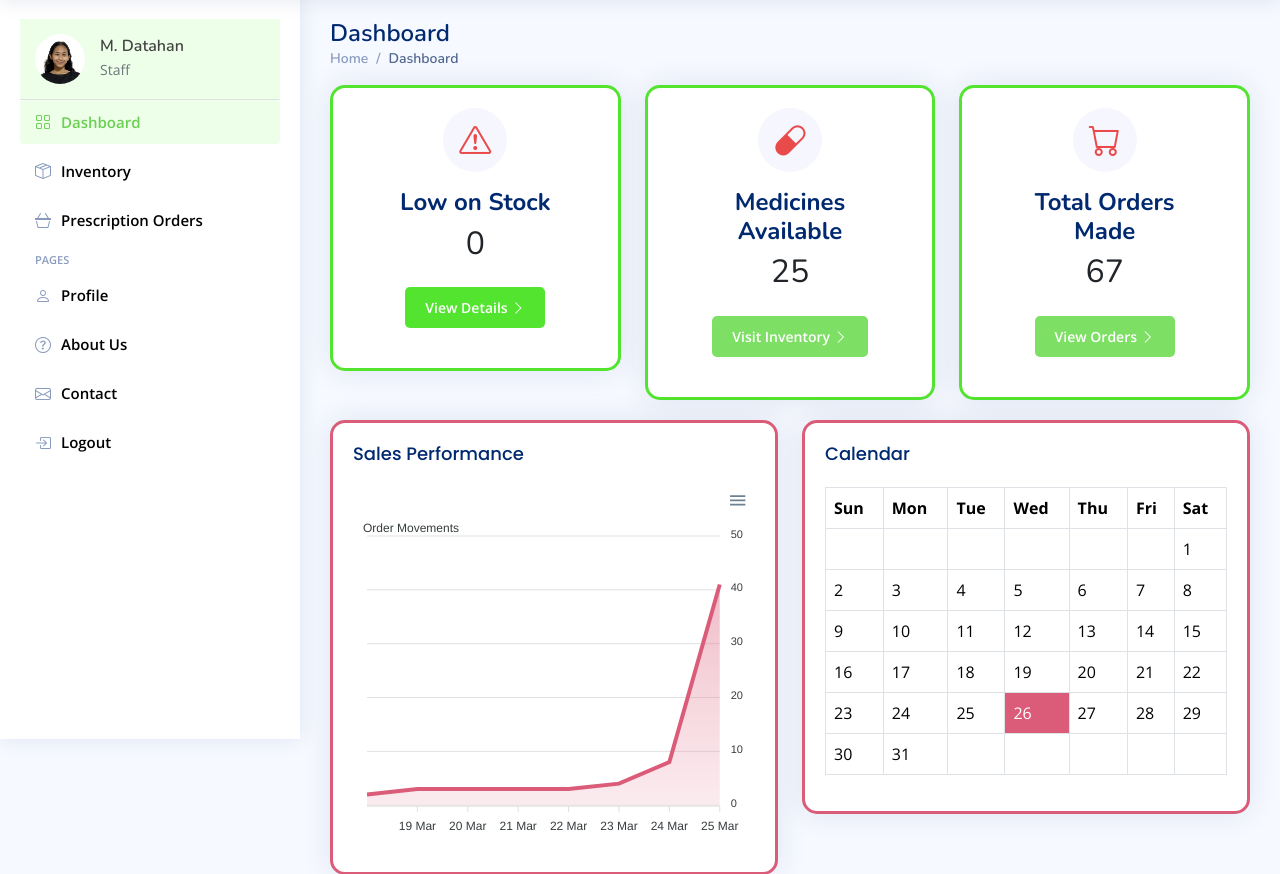
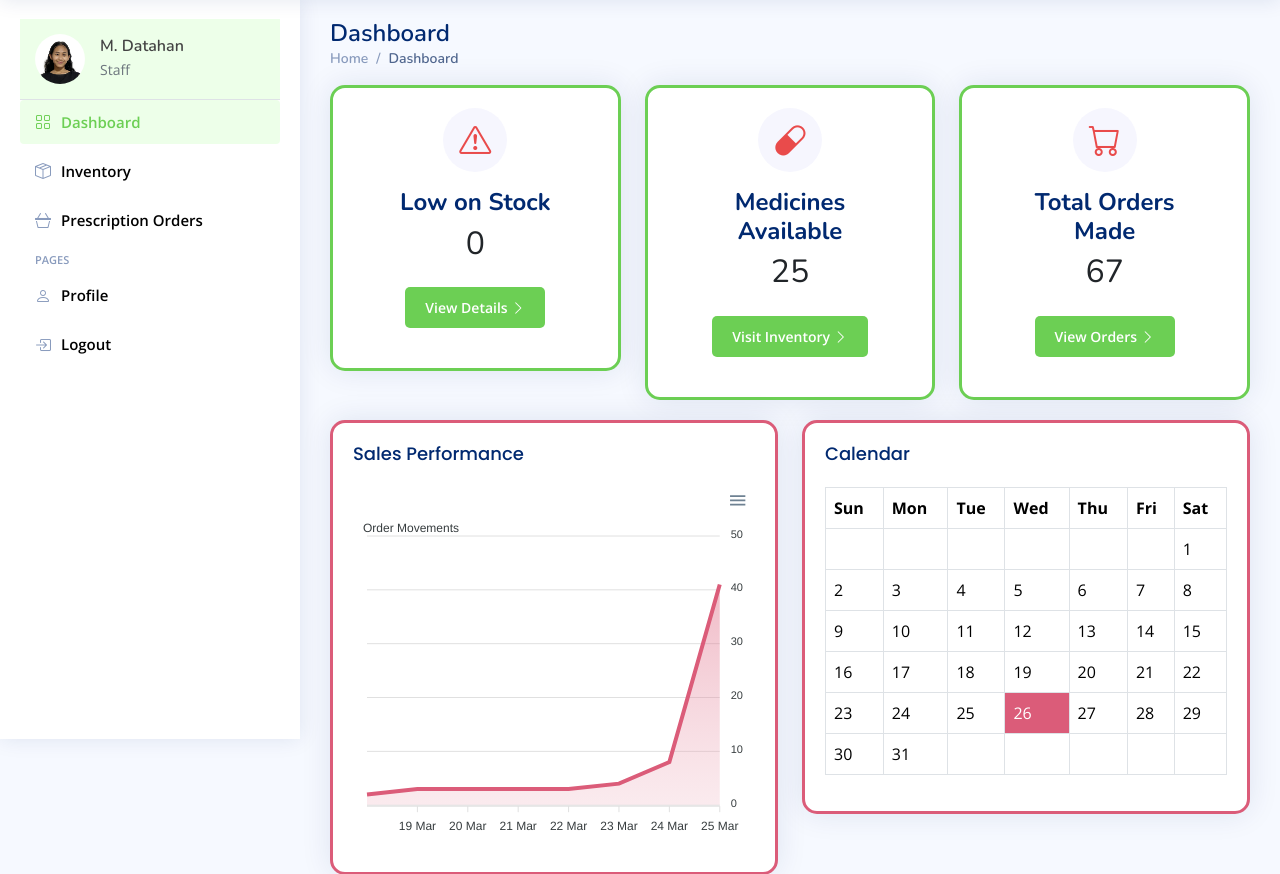
Before and after one commit to missel012/marest_meds, a PHP site: page /view/users/index.php in a window 1280 px wide. Shown: the part 61-935 px from the top of the page. Run offline with PHP 8.4, Linux system fonts and the light colour scheme; data comes from the database, SQL or seed files in the repository; some libraries are stand-ins or nearby versions.

```diff
--- a/view/users/includes/sidebar.php
+++ b/view/users/includes/sidebar.php
@@ -45,20 +45,6 @@
       </li><!-- End Profile Page Nav -->
 
       <li class="nav-item">
-        <a class="nav-link <?php echo (basename($_SERVER['PHP_SELF']) == 'about.php') ? 'active' : 'collapsed'; ?>" href="about.php ">
-          <i class="bi bi-question-circle"></i>
-          <span>About Us</span>
-        </a>
-      </li><!-- End F.A.Q Page Nav -->
-
-      <li class="nav-item">
-        <a class="nav-link <?php echo (basename($_SERVER['PHP_SELF']) == 'contact.php') ? 'active' : 'collapsed'; ?>" href="contact.php ">
-          <i class="bi bi-envelope"></i>
-          <span>Contact</span>
-        </a>
-      </li><!-- End Contact Page Nav -->
-
-      <li class="nav-item">
         <a class="nav-link <?php echo (basename($_SERVER['PHP_SELF']) == '../../login.php') ? 'active' : 'collapsed'; ?>" href="../../login.php">
           <i class="bi bi-box-arrow-in-right"></i>
           <span>Logout</span>
--- a/view/users/index.php
+++ b/view/users/index.php
@@ -70,7 +70,7 @@ while ($row = mysqli_fetch_assoc($result)) {
 <div class="row">
   <!-- Info Cards -->
   <div class="col-lg-4 col-md-6">
-    <div class="card info-card low-stock-card" style="border: 3px solid #52e42e;">
+    <div class="card info-card low-stock-card" style="border: 3px solid #6CCF54;">
       <div class="card-body text-center">
         <div class="card-icon rounded-circle d-flex align-items-center justify-content-center mx-auto">
           <i class="bi bi-exclamation-triangle"></i>
@@ -83,27 +83,27 @@ while ($row = mysqli_fetch_assoc($result)) {
   </div>
 
   <div class="col-lg-4 col-md-6">
-    <div class="card info-card inventory-card">
+  <div class="card info-card low-stock-card" style="border: 3px solid #6CCF54;">
       <div class="card-body text-center">
         <div class="card-icon rounded-circle d-flex align-items-center justify-content-center mx-auto">
           <i class="bi bi-capsule"></i>
         </div>
         <h6 class="mt-3">Medicines Available</h6>
         <h2><?php echo $total_medicines; ?></h2>
-        <a href="inventory.php" class="btn btn-custom mt-3" style="background-color: #7ddf64;">Visit Inventory <i class="bi bi-chevron-right"></i></a>
+        <a href="inventory.php" class="btn btn-custom mt-3" style="background-color: #6CCF54;">Visit Inventory <i class="bi bi-chevron-right"></i></a>
       </div>
     </div>
   </div>
 
   <div class="col-lg-4 col-md-6">
-    <div class="card info-card total-orders-card">
+  <div class="card info-card low-stock-card" style="border: 3px solid #6CCF54;">
       <div class="card-body text-center">
         <div class="card-icon rounded-circle d-flex align-items-center justify-content-center mx-auto">
           <i class="bi bi-cart"></i>
         </div>
         <h6 class="mt-3">Total Orders Made</h6>
         <h2><?php echo $total_orders; ?></h2>
-        <a href="prescriptionOrders.php" class="btn btn-custom mt-3" style="background-color: #7ddf64;">View Orders <i class="bi bi-chevron-right"></i></a>
+        <a href="prescriptionOrders.php" class="btn btn-custom mt-3" style="background-color: #6CCF54;">View Orders <i class="bi bi-chevron-right"></i></a>
       </div>
     </div>
   </div>
@@ -305,7 +305,7 @@ include("./includes/footer.php");
   font-size: 14px;
   font-weight: 600;
   color: #fff;
-  background: #52e42e;
+  background: #6CCF54;
   border: none;
   border-radius: 5px;
   padding: 10px 20px;
```
Also changed, not shown: view/users/prescriptionOrders.php (+37 -9 lines).
